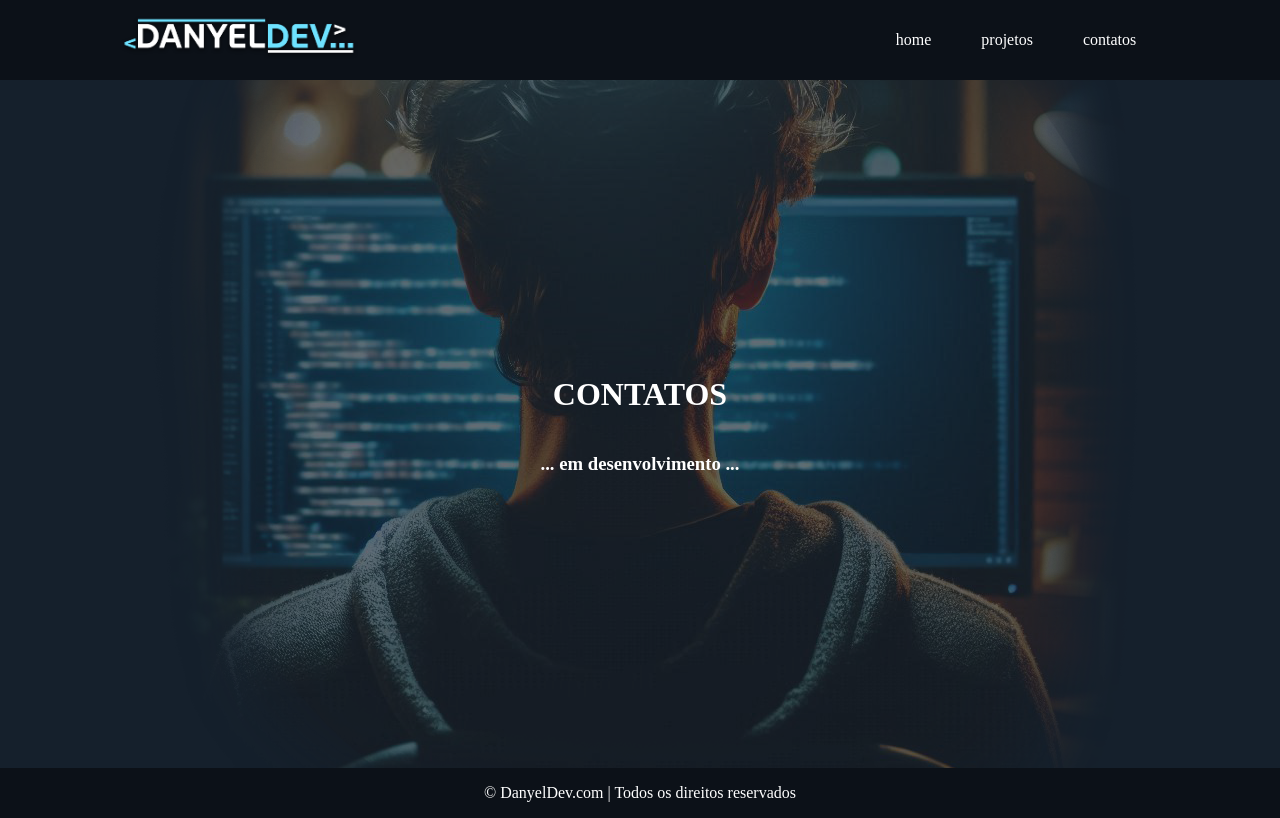
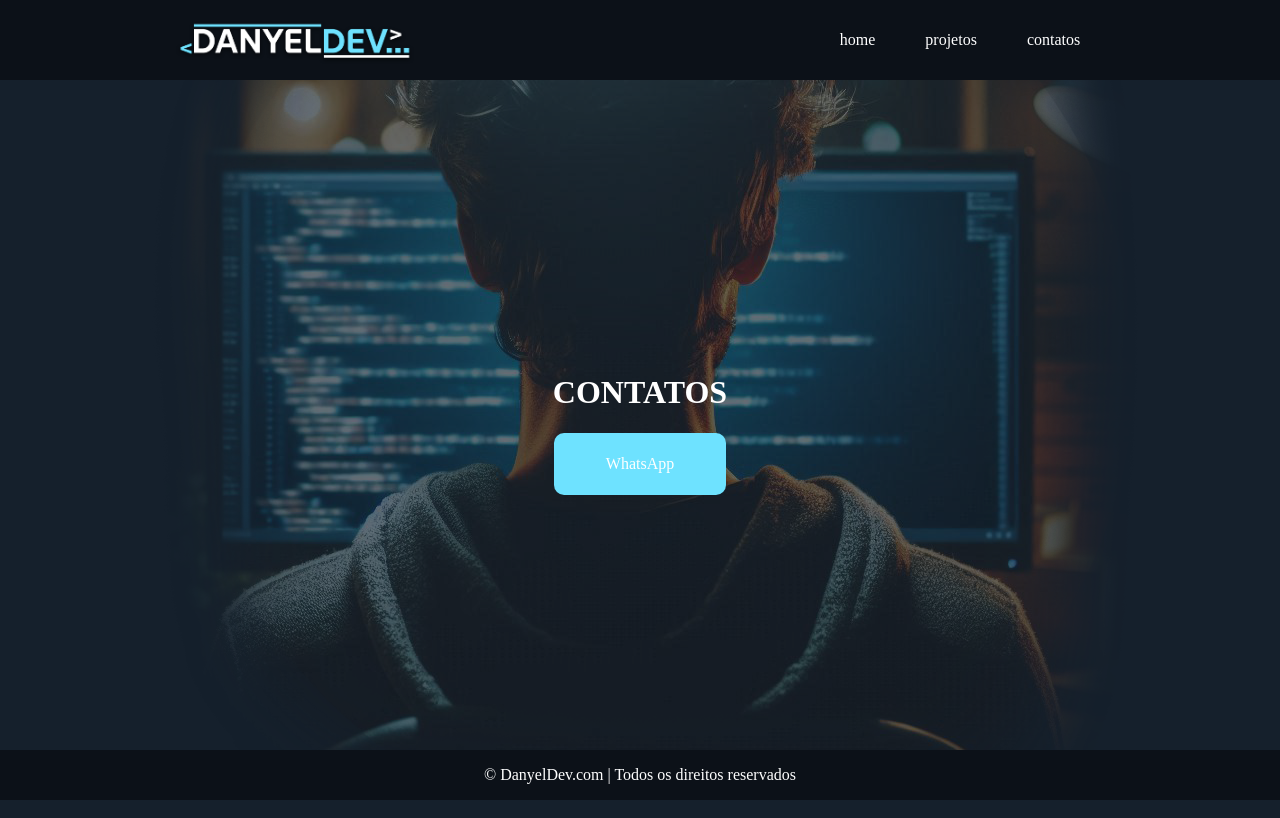
Before and after one commit to Danyel492/portfolio, a plain HTML site: page contatos.html in a window 1280 px wide. Drawn offline with Linux system fonts and the light colour scheme; a web font is replaced by a local one.

Commit message:
acrecentando botao whatsapp e ajustes header

```diff
--- a/contatos.html
+++ b/contatos.html
@@ -41,7 +41,7 @@
         <main>
             <section>
                 <h1>CONTATOS</h1>
-                <h3>... em desenvolvimento ...</h3>
+                <button type="button" class="button"> <a href="https://wa.me/5518981280390">WhatsApp</a></button>
             </section>
         </main>
         <footer>
--- a/css/global.css
+++ b/css/global.css
@@ -20,6 +20,7 @@ body {
     background-image: url('../img/centro-main.png');
     background-repeat: no-repeat;
     background-position: center;
+    background-size: 80vw;
     color: white;
     justify-content: center;
     background-color: #15202c;
@@ -54,5 +55,19 @@ footer {
     justify-content: center;
     background-color: #0C1118;
     height: 50px;
+    position: fixed;
+    bottom: 0;
 
 }
+.button {
+    background-color: var(--ciano);
+    padding: 20px 50px;
+    border-radius: 10px;
+    border: 2px solid transparent;
+
+}
+    .button:hover{
+        background-color: #25D366;
+        cursor: pointer;
+        border: 2px solid white;
+    }
--- a/css/index.css
+++ b/css/index.css
@@ -6,6 +6,7 @@ header {
     height: auto;
     width: 100%;
     display: flex;
+    justify-content: space-between;
     justify-content: center;
     flex-wrap: wrap;
     background-color: #0C1118;
@@ -13,16 +14,17 @@ header {
 }
 
 #logo {
+    padding-top: 10px;
     display: flex;
     align-items: center;
-    margin-right: 20%;
+    width: 50%;
 
 
 }
 nav {
     display: flex;
     align-items: center;
-    margin-left: 20%;
+
 
 }
 
```
